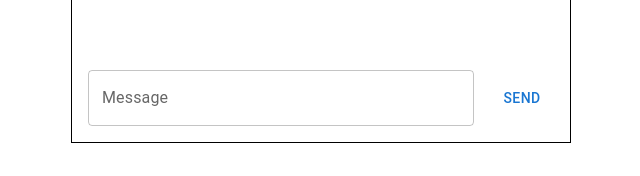
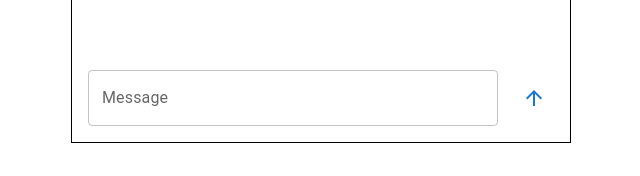
Before and after one commit to johnsonhsiung/RateMyProf, a Next.js app: page / in a window 1280 px wide. Shown: the part 607-783 px from the top of the page, without its empty margins (319-959 px from the left). Built offline with nearby package versions, Linux system fonts and the light colour scheme.

Commit message:
change to icon, prevent sending empty message

```diff
--- a/app/page.js
+++ b/app/page.js
@@ -3,6 +3,8 @@ import RenderResult from "next/dist/server/render-result";
 import { useState } from "react";
 import { Box, TextField, Button, Stack } from "@mui/material";
 import ReactMarkdown from "react-markdown";
+import ArrowUpwardIcon from '@mui/icons-material/ArrowUpward';
+import IconButton from '@mui/material/IconButton';
 
 export default function Home() {
   const [messages, setMessages] = useState([
@@ -15,6 +17,11 @@ export default function Home() {
   const [message, setMessage] = useState("");
   // Use functional states when your current state depends on a previous state. Otherwise, because react may not render the component immediately, some updates might be lost.
   const sendMessage = async () => {
+    if (!message) {
+      console.log('Message is empty, exiting function');
+      return;
+    }
+    console.log(`sending ${message}`)
     setMessages((messages) => [
       ...messages,
       { role: "user", content: message },
@@ -123,10 +130,9 @@ export default function Home() {
             }}
             onKeyDown={handleKeyDown}
           ></TextField>
-          <Button varianat="contained" onClick={sendMessage}>
-            {" "}
-            send
-          </Button>
+         <IconButton color="primary" aria-label="send" onClick={sendMessage}>
+            <ArrowUpwardIcon/>
+          </IconButton>
         </Stack>
       </Stack>
     </Box>
--- a/package.json
+++ b/package.json
@@ -11,6 +11,7 @@
   "dependencies": {
     "@emotion/react": "^11.13.3",
     "@emotion/styled": "^11.13.0",
+    "@mui/icons-material": "^5.16.7",
     "@mui/material": "^5.16.7",
     "@pinecone-database/pinecone": "^3.0.1",
     "next": "14.2.6",
```
Also changed, not shown: 1 other file (tests, documents, lock files or other folders).
